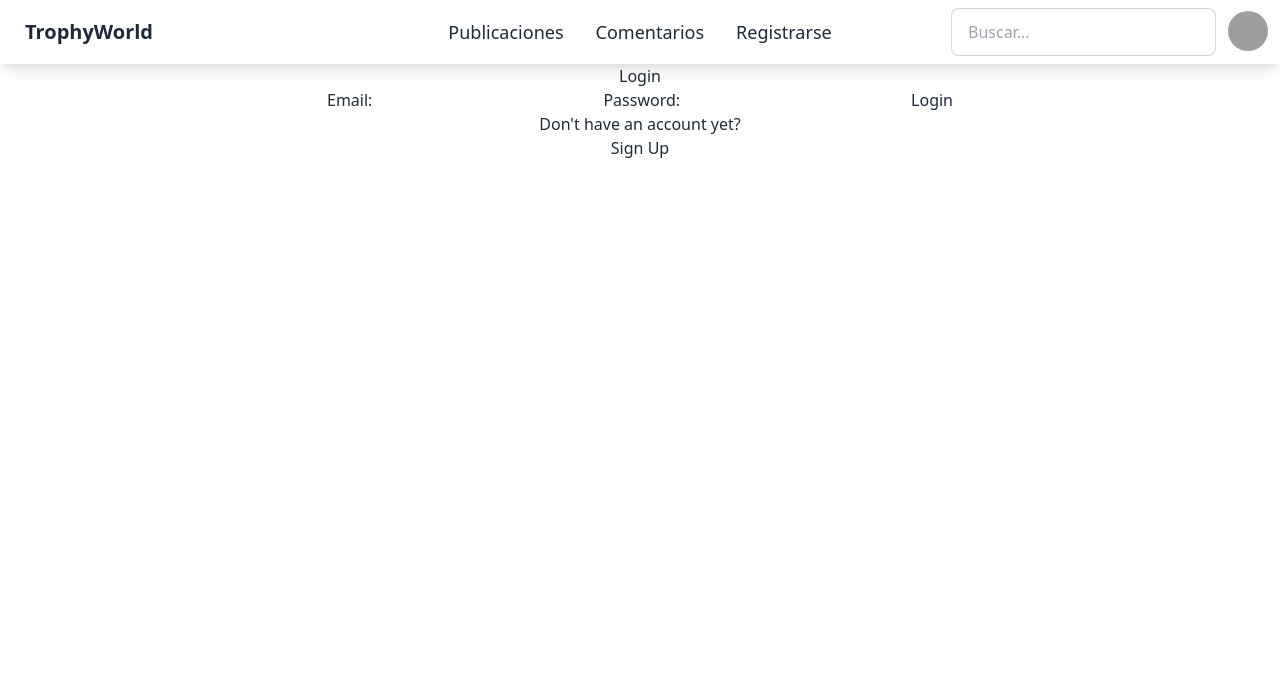
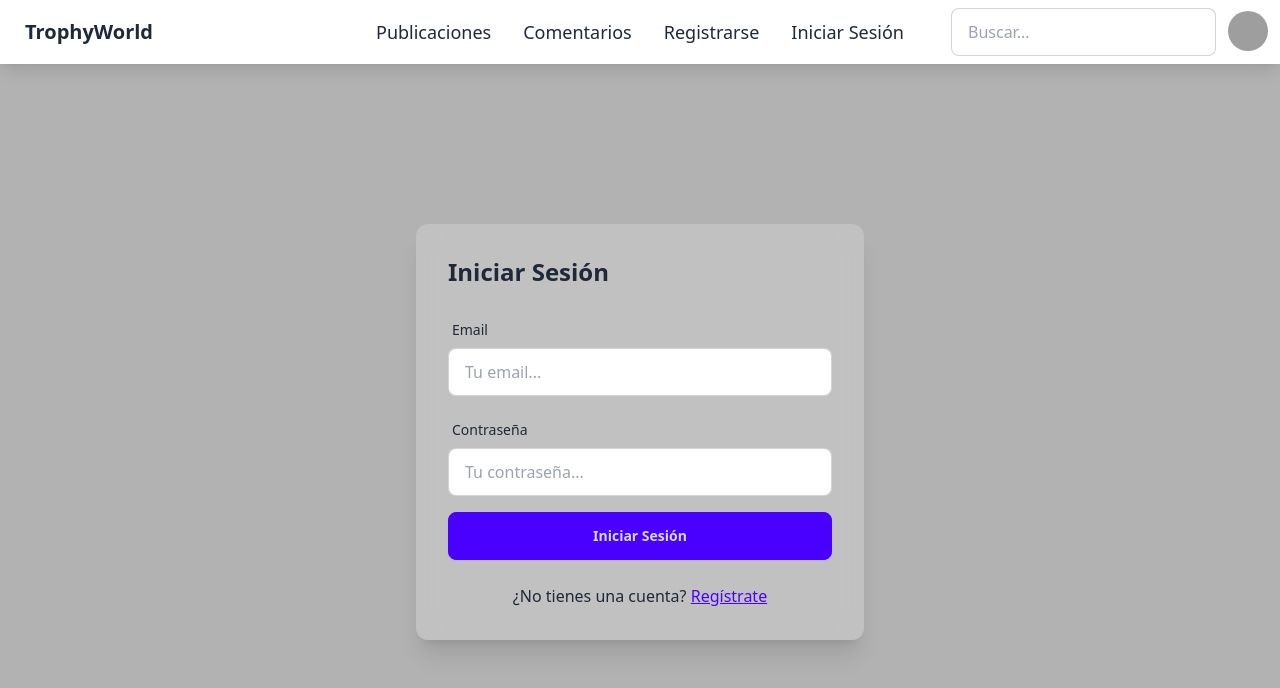
Before and after one commit to samuglez/project-end-front, a React (Create React App) app: page /login in a window 1280 px wide. Shown: the top 688 px of the page. Built offline with nearby package versions, Linux system fonts and the light colour scheme; no server answers; grey boxes are pictures that could not be loaded.

Commit message:
Completada la loginPage y la profilePage

```diff
--- a/src/components/Navbar/Navbar.jsx
+++ b/src/components/Navbar/Navbar.jsx
@@ -15,6 +15,7 @@ const Navbar = ({ user }) => {
             <li><Link to="/publicaciones" className="font-medium">Publicaciones</Link></li>
             <li><Link to="/comentarios" className="font-medium">Comentarios</Link></li>
             <li><Link to="/signup" className="font-medium">Registrarse</Link></li> {/* Enlace para registrarse */}
+            <li><Link to="/login" className="font-medium">Iniciar Sesión</Link></li>
           </ul>
         </div>
         <Link to="/" className="btn btn-ghost text-xl">TrophyWorld</Link>
@@ -25,6 +26,7 @@ const Navbar = ({ user }) => {
           <li><Link to="/publicaciones" className="font-medium text-lg">Publicaciones</Link></li>
           <li><Link to="/comentarios" className="font-medium text-lg">Comentarios</Link></li>
           <li><Link to="/signup" className="font-medium text-lg">Registrarse</Link></li> {/* Enlace para registrarse */}
+          <li><Link to="/login" className="font-medium text-lg">Iniciar Sesión</Link></li>
         </ul>
       </div>
 
--- a/src/pages/LoginPage/LoginPage.jsx
+++ b/src/pages/LoginPage/LoginPage.jsx
@@ -1,7 +1,6 @@
 import "./LoginPage.css";
-import { useState, useContext } from "react";
+import { useState } from "react";
 import { Link, useNavigate } from "react-router-dom";
-import { AuthContext } from "../../context/auth.context";
 import authService from "../../services/auth.service";
 
 function LoginPage() {
@@ -11,61 +10,92 @@ function LoginPage() {
 
   const navigate = useNavigate();
 
-  const { storeToken, authenticateUser } = useContext(AuthContext);
-
   const handleEmail = (e) => setEmail(e.target.value);
   const handlePassword = (e) => setPassword(e.target.value);
 
   const handleLoginSubmit = (e) => {
     e.preventDefault();
+    // Crear un objeto que representa el cuerpo de la solicitud
     const requestBody = { email, password };
 
-    // Send a request to the server using axios
-    /*
-    axios.post(`${process.env.REACT_APP_SERVER_URL}/auth/login`)
-      .then((response) => {})
-    */
-
-    // Or using a service
+    // Enviar la solicitud al servidor usando el servicio de autenticación
     authService
       .login(requestBody)
       .then((response) => {
-        // If the POST request is successful store the authentication token,
-        // after the token is stored authenticate the user
-        // and at last navigate to the home page
-        storeToken(response.data.authToken);
-        authenticateUser();
+        // Si la solicitud es exitosa, redirigir al usuario a la página de inicio
         navigate("/");
       })
       .catch((error) => {
-        // If the request resolves with an error, set the error message in the state
+        // Si la solicitud falla, establecer el mensaje de error en el estado
         const errorDescription = error.response.data.message;
         setErrorMessage(errorDescription);
       });
   };
 
   return (
-    <div className="LoginPage">
-      <h1>Login</h1>
+    <div className="relative w-full" style={{ height: 'calc(100vh - 4rem)' }}>
+      {/* Fondo con efecto de desenfoque */}
+      <div className="absolute inset-0 bg-black/30 backdrop-blur-sm"></div>
 
-      <form onSubmit={handleLoginSubmit}>
-        <label>Email:</label>
-        <input type="email" name="email" value={email} onChange={handleEmail} />
+      {/* Contenedor del formulario centrado */}
+      <div className="absolute inset-0 flex items-center justify-center">
+        <div className="card w-full max-w-md bg-white/20 backdrop-blur-md rounded-xl shadow-xl">
+          <div className="card-body">
+            <h1 className="card-title text-2xl font-bold mb-4">Iniciar Sesión</h1>
+            <form onSubmit={handleLoginSubmit} className="space-y-4">
+              {/* Campo de correo electrónico */}
+              <div className="form-control">
+                <label className="label">
+                  <span className="label-text">Email</span>
+                </label>
+                <input
+                  type="email"
+                  placeholder="Tu email..."
+                  className="input input-bordered"
+                  value={email}
+                  onChange={handleEmail}
+                />
+              </div>
 
-        <label>Password:</label>
+              {/* Campo de contraseña */}
+              <div className="form-control">
+                <label className="label">
+                  <span className="label-text">Contraseña</span>
+                </label>
                 <input
                   type="password"
-          name="password"
+                  placeholder="Tu contraseña..."
+                  className="input input-bordered"
                   value={password}
                   onChange={handlePassword}
                 />
+              </div>
 
-        <button type="submit">Login</button>
+              {/* Botón de inicio de sesión */}
+              <div className="form-control mt-6">
+                <button type="submit" className="btn btn-primary">
+                  Iniciar Sesión
+                </button>
+              </div>
             </form>
-      {errorMessage && <p className="error-message">{errorMessage}</p>}
 
-      <p>Don't have an account yet?</p>
-      <Link to={"/signup"}> Sign Up</Link>
+            {/* Mensaje de error */}
+            {errorMessage && (
+              <div className="alert alert-error mt-4">
+                <span>{errorMessage}</span>
+              </div>
+            )}
+
+            {/* Enlace para registrarse */}
+            <p className="mt-4 text-center">
+              ¿No tienes una cuenta?{" "}
+              <Link to={"/signup"} className="link link-primary">
+                Regístrate
+              </Link>
+            </p>
+          </div>
+        </div>
+      </div>
     </div>
   );
 }
--- a/src/pages/SignupPage/SignupPage.jsx
+++ b/src/pages/SignupPage/SignupPage.jsx
@@ -43,16 +43,16 @@ function SignupPage() {
       <div className="absolute inset-0 flex items-center justify-center">
         <div className="card w-full max-w-md bg-white/20 backdrop-blur-md rounded-xl shadow-xl">
           <div className="card-body">
-            <h1 className="card-title text-2xl font-bold mb-4">Sign Up</h1>
+            <h1 className="card-title text-2xl font-bold mb-4">Registrarse</h1>
             <form onSubmit={handleSignupSubmit} className="space-y-4">
               {/* Campo de nombre */}
               <div className="form-control">
                 <label className="label">
-                  <span className="label-text">Name</span>
+                  <span className="label-text">Nombre</span>
                 </label>
                 <input
                   type="text"
-                  placeholder="Enter your name"
+                  placeholder="Tu nombre..."
                   className="input input-bordered"
                   value={name}
                   onChange={handleName}
@@ -66,7 +66,7 @@ function SignupPage() {
                 </label>
                 <input
                   type="email"
-                  placeholder="Enter your email"
+                  placeholder="Tu email..."
                   className="input input-bordered"
                   value={email}
                   onChange={handleEmail}
@@ -76,11 +76,11 @@ function SignupPage() {
               {/* Campo de contraseña */}
               <div className="form-control">
                 <label className="label">
-                  <span className="label-text">Password</span>
+                  <span className="label-text">Contraseña</span>
                 </label>
                 <input
                   type="password"
-                  placeholder="Enter your password"
+                  placeholder="Tu contraseña..."
                   className="input input-bordered"
                   value={password}
                   onChange={handlePassword}
@@ -90,7 +90,7 @@ function SignupPage() {
               {/* Botón de registro */}
               <div className="form-control mt-6">
                 <button type="submit" className="btn btn-primary">
-                  Sign Up
+                  Registrarse
                 </button>
               </div>
             </form>
@@ -104,9 +104,9 @@ function SignupPage() {
 
             {/* Enlace para iniciar sesión */}
             <p className="mt-4 text-center">
-              Already have an account?{" "}
+              ¿Ya tienes una cuenta?{" "}
               <Link to={"/login"} className="link link-primary">
-                Login
+                Iniciar sesión
               </Link>
             </p>
           </div>
--- a/src/services/example.service.js
+++ /dev/null
@@ -1,53 +0,0 @@
-import axios from 'axios';
-
-class ExampleService {
-  constructor() {
-    this.api = axios.create({
-      baseURL: process.env.REACT_APP_SERVER_URL || "http://localhost:5005"
-    });
-
-    // Automatically set JWT token in the headers for every request
-    this.api.interceptors.request.use((config) => {
-      // Retrieve the JWT token from the local storage
-      const storedToken = localStorage.getItem("authToken");
-
-      if (storedToken) {
-        config.headers = { Authorization: `Bearer ${storedToken}` };
-      }
-
-      return config;
-    });
-  }
-
-  // POST /api/examples
-  createOne = async (requestBody) => {
-    return this.api.post('/api/examples', requestBody);
-  }
-
-  // GET /api/examples
-  getAll = async () => {
-    return this.api.get('/api/examples');
-  }
-
-  // GET /api/examples/:id
-  getOne = async (id) => {
-    return this.api.get(`/api/examples/${id}`);
-  }
-
-  // PUT /api/examples/:id
-  updateOne = async (id, requestBody) => {
-    return this.api.put(`/api/examples/${id}`, requestBody);
-  }
-
-  // DELETE /api/examples/:id
-  deleteProject = async (id) => {
-    return this.api.delete(`/api/examples/${id}`);
-  }
-
-
-}
-
-// Create one instance of the service
-const exampleService = new ExampleService();
-
-export default exampleService;
--- /dev/null
+++ b/src/services/postService.js
@@ -0,0 +1,61 @@
+import axios from 'axios';
+
+class PostService {
+  constructor() {
+    this.api = axios.create({
+      baseURL: process.env.REACT_APP_SERVER_URL || "http://localhost:5005"
+    });
+
+    // Automatically set JWT token in the headers for every request
+    this.api.interceptors.request.use((config) => {
+      // Retrieve the JWT token from the local storage
+      const storedToken = localStorage.getItem("authToken");
+
+      if (storedToken) {
+        config.headers = { Authorization: `Bearer ${storedToken}` };
+      }
+
+      return config;
+    });
+  }
+
+  // GET /api/posts
+  getAllPosts = async () => {
+    return this.api.get('/api/posts');
+  }
+
+  // GET /api/posts/:id
+  getPost = async (id) => {
+    return this.api.get(`/api/posts/${id}`);
+  }
+
+  // GET /api/users/:userId/posts
+  getUserPosts = async (userId) => {
+    return this.api.get(`/api/users/${userId}/posts`);
+  }
+
+  // GET /api/users/:userId/profile
+  getUserProfile = async (userId) => {
+    return this.api.get(`/api/users/${userId}/profile`);
+  }
+
+  // POST /api/posts
+  createPost = async (requestBody) => {
+    return this.api.post('/api/posts', requestBody);
+  }
+
+  // PUT /api/posts/:id
+  updatePost = async (id, requestBody) => {
+    return this.api.put(`/api/posts/${id}`, requestBody);
+  }
+
+  // DELETE /api/posts/:id
+  deletePost = async (id) => {
+    return this.api.delete(`/api/posts/${id}`);
+  }
+}
+
+// Create one instance of the service
+const postService = new PostService();
+
+export default postService;
```
Also changed, not shown: src/pages/ProfilePage/ProfilePage.jsx (+119 -2 lines). Lines whose indentation alone changed are shown as unchanged.
